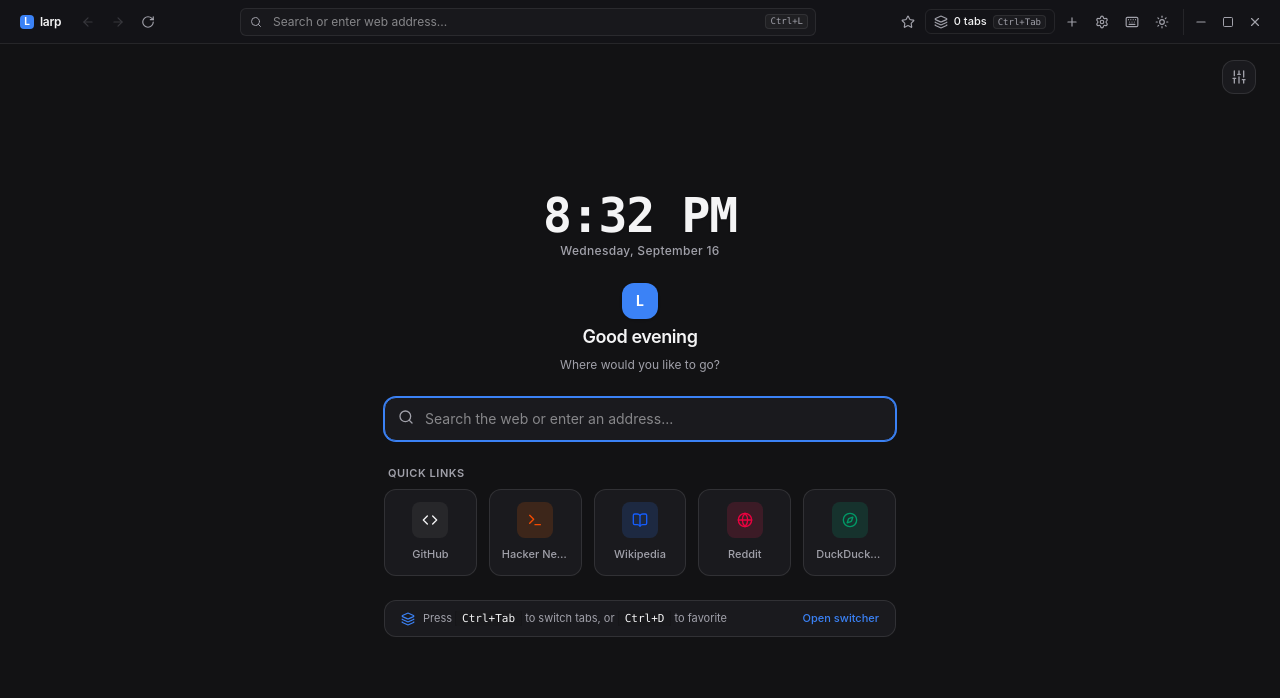
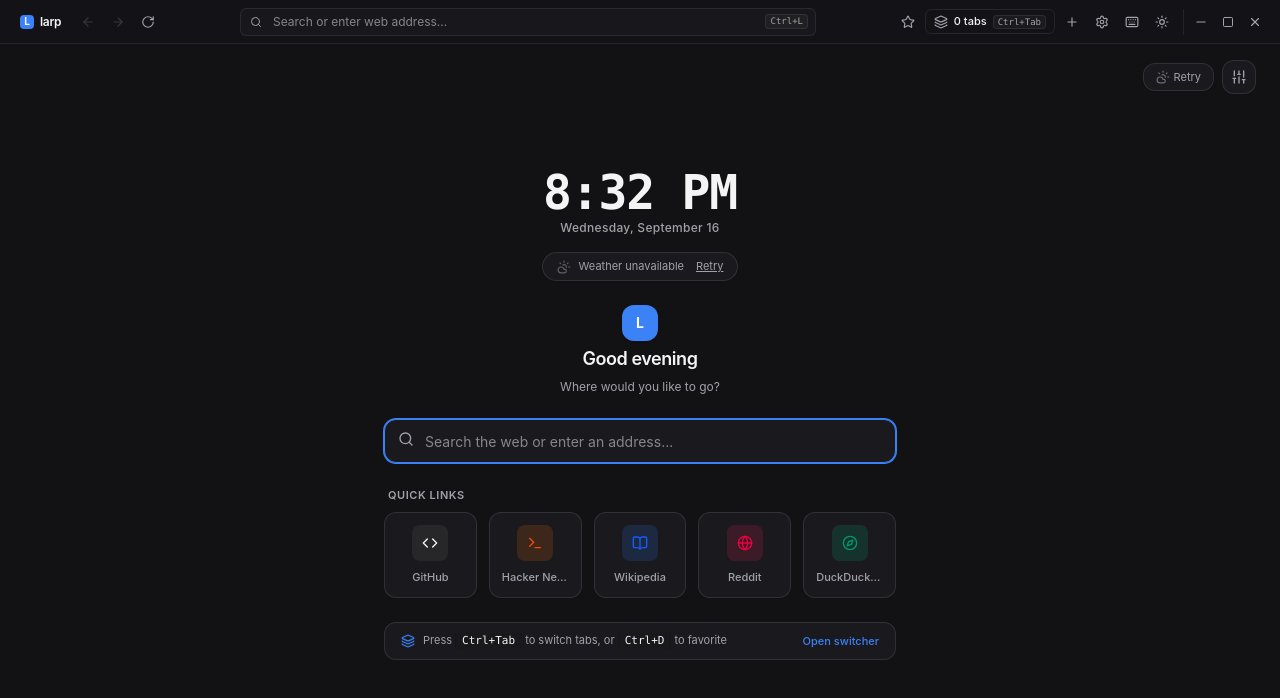
Before and after one commit to Gustavo-de-SZ/larp-browser, a React (Vite) app: page / in a window 1280 px wide. Shown: the top 698 px of the page. Built offline with nearby package versions, Linux system fonts and the light colour scheme.

Commit message:
fix: make weather widget robust via main process IPC with loading states and centered display

```diff
--- a/src/main/ipc-handlers.ts
+++ b/src/main/ipc-handlers.ts
@@ -133,6 +133,10 @@ export function registerIpcHandlers(window: BrowserWindow, tabManager: TabManage
     return tabManager.updateSettings(settings);
   });
 
+  ipcMain.handle('browser:get-weather', () => {
+    return tabManager.getWeather();
+  });
+
   // Switcher HUD handlers
   ipcMain.handle('browser:open-switcher', () => {
     return tabManager.openSwitcher();
--- a/src/main/tab-manager.ts
+++ b/src/main/tab-manager.ts
@@ -11,6 +11,7 @@ import type {
   HistoryItem,
   PasswordEntry,
   ClearBrowsingDataOptions,
+  WeatherData,
 } from '../shared/types';
 
 export const TOP_BAR_HEIGHT = 44;
@@ -82,6 +83,7 @@ export class TabManager {
   private passwords: PasswordEntry[] = [];
   private passwordsPath: string;
   private sessionPath: string;
+  private cachedWeather: { data: WeatherData; timestamp: number } | null = null;
   private onStateChangeCallback?: (state: BrowserState) => void;
 
   constructor(window: BrowserWindow) {
@@ -640,6 +642,46 @@ export class TabManager {
     } catch (err: any) {
       return { success: false, error: err.message || 'Import failed' };
     }
+  }
+
+  public async getWeather(): Promise<WeatherData | null> {
+    const CACHE_TTL = 20 * 60 * 1000; // 20 minutes
+    if (this.cachedWeather && Date.now() - this.cachedWeather.timestamp < CACHE_TTL) {
+      return this.cachedWeather.data;
+    }
+
+    try {
+      const controller = new AbortController();
+      const timeout = setTimeout(() => controller.abort(), 12000);
+      const res = await fetch('https://wttr.in/?format=j1', {
+        signal: controller.signal,
+        headers: { 'User-Agent': 'curl/7.68.0' },
+      });
+      clearTimeout(timeout);
+
+      if (!res.ok) throw new Error(`HTTP ${res.status}`);
+      const data: any = await res.json();
+      const current = data.current_condition?.[0];
+      const area = data.nearest_area?.[0]?.areaName?.[0]?.value || '';
+
+      if (current) {
+        const weather: WeatherData = {
+          tempC: current.temp_C || '0',
+          tempF: current.temp_F || '32',
+          desc: current.weatherDesc?.[0]?.value || 'Clear',
+          area: area,
+        };
+        this.cachedWeather = {
+          data: weather,
+          timestamp: Date.now(),
+        };
+        return weather;
+      }
+    } catch (err) {
+      console.warn('Failed to fetch weather in main process:', err);
+    }
+
+    return this.cachedWeather ? this.cachedWeather.data : null;
   }
 
   // --- Active Tab Hibernation ---
--- a/src/preload/index.ts
+++ b/src/preload/index.ts
@@ -120,6 +120,7 @@ const api: IpcRendererApi = {
   setTheme: (theme: 'dark' | 'light') => ipcRenderer.invoke('browser:set-theme', theme),
   getSettings: () => ipcRenderer.invoke('browser:get-settings'),
   updateSettings: (settings: Partial<BrowserSettings>) => ipcRenderer.invoke('browser:update-settings', settings),
+  getWeather: () => ipcRenderer.invoke('browser:get-weather'),
 
   openSwitcher: () => ipcRenderer.invoke('browser:open-switcher'),
   closeSwitcher: () => ipcRenderer.invoke('browser:close-switcher'),
--- a/src/renderer/src/components/NewTabPage.tsx
+++ b/src/renderer/src/components/NewTabPage.tsx
@@ -19,18 +19,12 @@ import {
   Sliders,
   X,
 } from 'lucide-react';
-import type { BrowserState } from '@/shared/types';
+import type { BrowserState, WeatherData } from '@/shared/types';
 import type { ThemeMode } from '../App';
 
 interface NewTabPageProps {
   state: BrowserState;
   theme: ThemeMode;
-}
-
-interface WeatherInfo {
-  tempC: string;
-  desc: string;
-  area: string;
 }
 
 const DEFAULT_SHORTCUTS = [
@@ -69,7 +63,8 @@ const DEFAULT_SHORTCUTS = [
 export const NewTabPage: React.FC<NewTabPageProps> = ({ state, theme }) => {
   const [query, setQuery] = useState('');
   const [currentTime, setCurrentTime] = useState(new Date());
-  const [weather, setWeather] = useState<WeatherInfo | null>(null);
+  const [weather, setWeather] = useState<WeatherData | null>(null);
+  const [weatherLoading, setWeatherLoading] = useState(false);
   const [showCustomizer, setShowCustomizer] = useState(false);
   const customizerRef = useRef<HTMLDivElement>(null);
 
@@ -89,63 +84,28 @@ export const NewTabPage: React.FC<NewTabPageProps> = ({ state, theme }) => {
     return () => clearInterval(timer);
   }, []);
 
-  // Weather fetch with session storage cache (20 min)
-  useEffect(() => {
+  // Weather fetch via main process IPC
+  const fetchWeather = async () => {
     if (!showWeather) return;
-
-    const CACHE_KEY = 'larp_weather_data';
-    const CACHE_TTL = 20 * 60 * 1000; // 20 minutes
-
+    setWeatherLoading(true);
     try {
-      const cached = sessionStorage.getItem(CACHE_KEY);
-      if (cached) {
-        const parsed = JSON.parse(cached);
-        if (Date.now() - parsed.timestamp < CACHE_TTL) {
-          setWeather(parsed.data);
-          return;
+      if (window.browserApi?.getWeather) {
+        const data = await window.browserApi.getWeather();
+        if (data) {
+          setWeather(data);
         }
       }
-    } catch {
-      // Ignore cache read error
+    } catch (err) {
+      console.warn('Weather fetch failed:', err);
+    } finally {
+      setWeatherLoading(false);
     }
+  };
 
-    const controller = new AbortController();
-    const timeout = setTimeout(() => controller.abort(), 4500);
-
-    fetch('https://wttr.in/?format=j1', { signal: controller.signal })
-      .then((res) => {
-        clearTimeout(timeout);
-        if (!res.ok) throw new Error('Weather request failed');
-        return res.json();
-      })
-      .then((data) => {
-        const current = data.current_condition?.[0];
-        const area = data.nearest_area?.[0]?.areaName?.[0]?.value || '';
-        if (current) {
-          const wInfo: WeatherInfo = {
-            tempC: current.temp_C || '',
-            desc: current.weatherDesc?.[0]?.value || 'Clear',
-            area: area,
-          };
-          setWeather(wInfo);
-          try {
-            sessionStorage.setItem(
-              CACHE_KEY,
-              JSON.stringify({ timestamp: Date.now(), data: wInfo })
-            );
-          } catch {
-            // Ignore cache write error
+  useEffect(() => {
+    if (showWeather) {
+      fetchWeather();
     }
-        }
-      })
-      .catch(() => {
-        // Silently ignore if offline or blocked
-      });
-
-    return () => {
-      clearTimeout(timeout);
-      controller.abort();
-    };
   }, [showWeather]);
 
   // Close customizer dropdown on outside click
@@ -238,7 +198,7 @@ export const NewTabPage: React.FC<NewTabPageProps> = ({ state, theme }) => {
     >
       {/* Top Header Widgets: Weather & Customizer */}
       <div className="absolute top-4 right-6 flex items-center space-x-2 z-20">
-        {showWeather && weather && (
+        {showWeather && (
           <div
             className="flex items-center space-x-2 px-3 py-1.5 rounded-xl border text-xs shadow-xs transition-all select-none backdrop-blur-xs animate-in fade-in duration-200"
             style={{
@@ -246,14 +206,32 @@ export const NewTabPage: React.FC<NewTabPageProps> = ({ state, theme }) => {
               borderColor: 'var(--border-card)',
               color: 'var(--text-main)',
             }}
-            title={`${weather.desc} in ${weather.area}`}
+            title={weather ? `${weather.desc} in ${weather.area}` : 'Local Weather'}
           >
+            {weatherLoading && !weather ? (
+              <div className="flex items-center space-x-1.5 text-[var(--text-muted)] animate-pulse">
+                <CloudSun className="w-3.5 h-3.5 animate-spin" />
+                <span className="text-[11px]">Loading...</span>
+              </div>
+            ) : weather ? (
+              <>
                 {getWeatherIcon(weather.desc)}
                 <span className="font-medium font-mono">{weather.tempC}°C</span>
                 {weather.area && (
                   <span className="text-[11px] text-[var(--text-muted)] hidden sm:inline truncate max-w-[120px]">
                     {weather.area}
                   </span>
+                )}
+              </>
+            ) : (
+              <button
+                type="button"
+                onClick={fetchWeather}
+                className="flex items-center space-x-1 text-[var(--text-muted)] hover:text-[var(--text-main)] cursor-pointer"
+              >
+                <CloudSun className="w-3.5 h-3.5 opacity-60" />
+                <span className="text-[11px]">Retry</span>
+              </button>
             )}
           </div>
         )}
@@ -369,6 +347,49 @@ export const NewTabPage: React.FC<NewTabPageProps> = ({ state, theme }) => {
             <div className="text-xs font-medium text-[var(--text-muted)] tracking-wide">
               {formatClockDate()}
             </div>
+          </div>
+        )}
+
+        {/* Centered Weather Badge */}
+        {showWeather && (
+          <div
+            className="flex items-center space-x-2 px-3.5 py-1.5 rounded-full border text-xs shadow-xs transition-all select-none backdrop-blur-xs animate-in fade-in duration-200 -mt-2"
+            style={{
+              backgroundColor: 'var(--bg-card)',
+              borderColor: 'var(--border-card)',
+            }}
+          >
+            {weatherLoading && !weather ? (
+              <div className="flex items-center space-x-2 text-[var(--text-muted)] animate-pulse">
+                <CloudSun className="w-3.5 h-3.5 animate-spin" />
+                <span className="text-[11px]">Loading local weather...</span>
+              </div>
+            ) : weather ? (
+              <div className="flex items-center space-x-2 text-[var(--text-main)]">
+                {getWeatherIcon(weather.desc)}
+                <span className="font-semibold font-mono">{weather.tempC}°C</span>
+                <span className="text-[var(--text-muted)]">•</span>
+                <span className="text-[var(--text-muted)] capitalize">{weather.desc}</span>
+                {weather.area && (
+                  <>
+                    <span className="text-[var(--text-muted)]">•</span>
+                    <span className="text-[var(--text-muted)]">{weather.area}</span>
+                  </>
+                )}
+              </div>
+            ) : (
+              <div className="flex items-center space-x-2 text-[var(--text-muted)]">
+                <CloudSun className="w-3.5 h-3.5 opacity-50" />
+                <span className="text-[11px]">Weather unavailable</span>
+                <button
+                  type="button"
+                  onClick={fetchWeather}
+                  className="text-[11px] underline hover:text-[var(--text-main)] cursor-pointer ml-1"
+                >
+                  Retry
+                </button>
+              </div>
+            )}
           </div>
         )}
 
--- a/src/shared/types.ts
+++ b/src/shared/types.ts
@@ -43,6 +43,13 @@ export interface PasswordEntry {
   password: string;
   createdAt: number;
   updatedAt: number;
+}
+
+export interface WeatherData {
+  tempC: string;
+  tempF: string;
+  desc: string;
+  area: string;
 }
 
 export interface FindResult {
@@ -194,6 +201,7 @@ export interface IpcRendererApi {
   setTheme: (theme: 'dark' | 'light') => Promise<void>;
   getSettings: () => Promise<BrowserSettings>;
   updateSettings: (settings: Partial<BrowserSettings>) => Promise<BrowserSettings>;
+  getWeather: () => Promise<WeatherData | null>;
 
   // Switcher HUD & Modal operations
   openSwitcher: () => Promise<void>;
```
Lines whose indentation alone changed are shown as unchanged.
